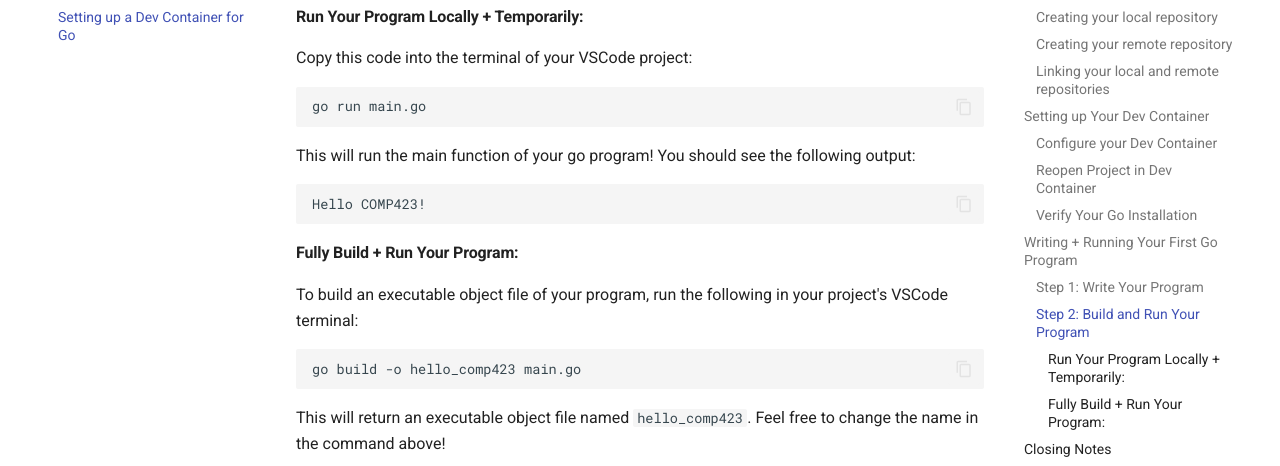
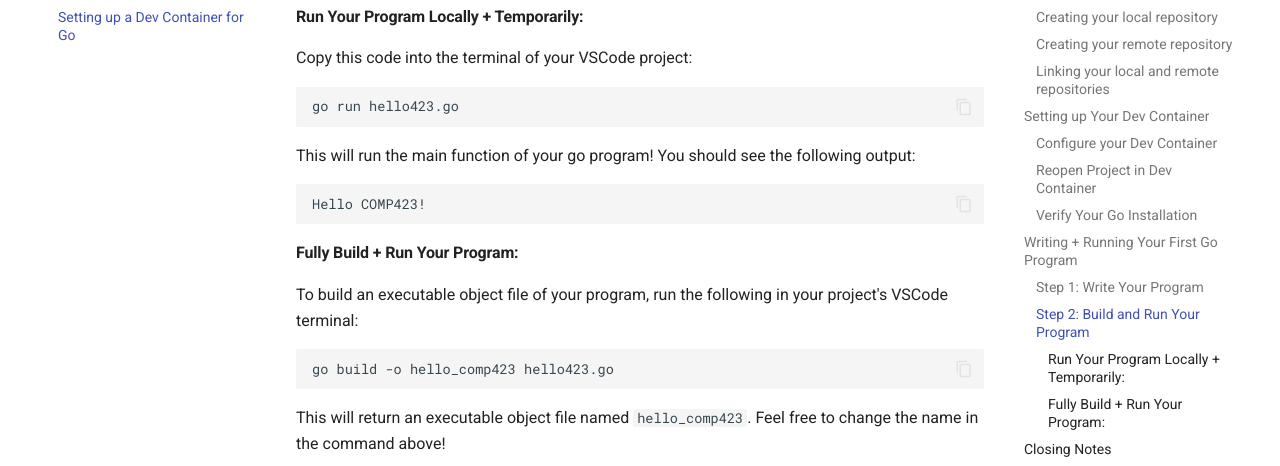
Before and after one commit to cgbryan1/comp423-course-notes, an MkDocs documentation site: the page built from docs/tutorials/go-setup.md, in a window 1280 px wide and 900 px high, scrolled down 4624 px. Shown: the part 163-629 px from the top of the window. Built offline with MkDocs 1.6.1 and Material for MkDocs 9.7.7, drawn with Linux system fonts in a browser that asks for light colours.

Commit message:
Update go-setup.md

````diff
--- a/docs/tutorials/go-setup.md
+++ b/docs/tutorials/go-setup.md
@@ -184,7 +184,7 @@ Now that we understand our go subcommands, we can run our program!
 Copy this code into the terminal of your VSCode project:
 
 ```
-go run main.go
+go run hello423.go
 ```
 
 This will run the main function of your go program! You should see the following output:
@@ -198,7 +198,7 @@ Hello COMP423!
 To build an executable object file of your program, run the following in your project's VSCode terminal:
 
 ```
-go build -o hello_comp423 main.go
+go build -o hello_comp423 hello423.go
 ```
 
 This will return an executable object file named ```hello_comp423```. Feel free to change the name in the command above!
````
